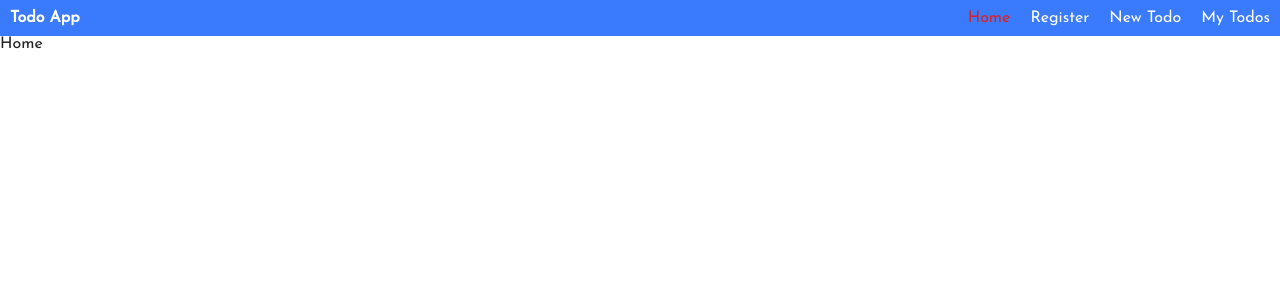
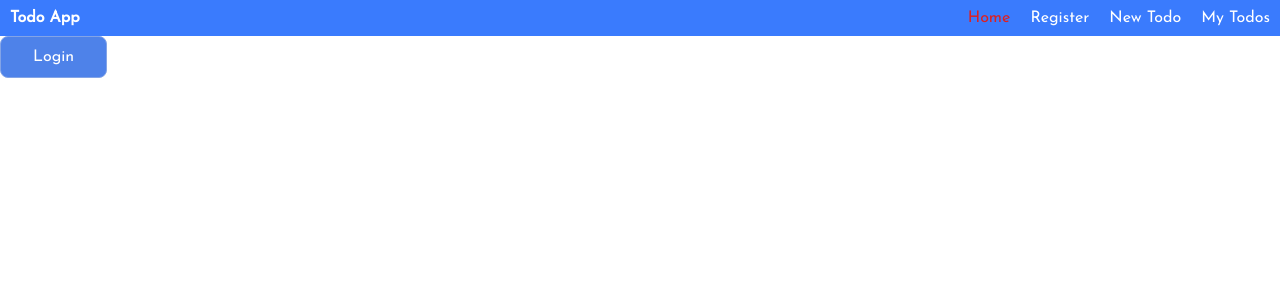
Before and after one commit to AlexOla-NG/MERN-TodoApp, a React (Vite) app: page / in a window 1280 px wide. Shown: the top 300 px of the page. Built offline with nearby package versions, Linux system fonts and the light colour scheme.

Commit message:
🔥feat: setup button component

```diff
--- /dev/null
+++ b/src/components/button/Button.tsx
@@ -0,0 +1,43 @@
+import { z } from "zod";
+
+const buttonSchema = z.object({
+	title: z.string(),
+	type: z.enum(["submit", "button"]),
+	disabled: z.boolean().optional(),
+	handleClick: z.function().args().optional(),
+});
+type IButton = z.infer<typeof buttonSchema>;
+
+// TODO: stopped here
+// finish styling btn
+// add disabled styles
+
+const Button = (props: IButton) => {
+	const { title, type, disabled, handleClick } = props;
+
+	const handleClickButton = () => {
+		if (handleClick) {
+			handleClick();
+		}
+	};
+
+	return (
+		<button
+			className="btn"
+			type={type}
+			disabled={disabled}
+			onClick={handleClickButton}
+		>
+			<span></span>
+			{title}
+			<span></span>
+		</button>
+	);
+};
+
+Button.defaultProps = {
+	title: "login",
+	type: "button",
+};
+
+export default Button;
--- a/src/css/main.css
+++ b/src/css/main.css
@@ -71,9 +71,9 @@ textarea {
 }
 
 button {
-  background: hsl(185, 53%, 15%);
-  border: 0.1em solid hsl(185, 53%, 34%);
-  border-radius: 100vw;
+  background: hsl(220, 78%, 61%);
+  border: 0.1em solid hsl(220, 68%, 71%);
+  border-radius: 0.5rem;
   color: #fff;
   cursor: pointer;
   font: inherit;
@@ -86,7 +86,7 @@ button {
 
 button:hover,
 button:focus-visible {
-  background: hsl(185, 53%, 34%);
+  background: hsl(220, 68%, 71%);
 }
 
 button:disabled {
@@ -176,8 +176,7 @@ ul {
   content: "";
   position: absolute;
   z-index: -1;
-  background: hsl(200, 60%, 20%);
-  /* background: hotpink; */
+  background: hsl(220, 78%, 61%);
   width: 10%;
   aspect-ratio: 1;
   border-radius: 50%;
--- a/src/scss/abstracts/_variables.scss
+++ b/src/scss/abstracts/_variables.scss
@@ -33,6 +33,8 @@ $mid-grey: hsl(0, 0%, 60%) !default;
 $dark-grey: hsl(0, 0%, 27%) !default;
 
 $primary-color: hsl(220, 98%, 61%);
+$btn-color: hsl(220, 78%, 61%);
+$btn-color-hover: hsl(220, 68%, 71%);
 $secondary-color: hsl(0, 0%, 47%);
 $highlight-color: hsl(0, 75%, 50%);
 $very-dark-blue: hsl(235, 21%, 11%);
--- a/src/scss/base/_base.scss
+++ b/src/scss/base/_base.scss
@@ -75,9 +75,9 @@ textarea {
 }
 
 button {
-	background: hsl(185, 53%, 15%);
-	border: 0.1em solid hsl(185, 53%, 34%);
-	border-radius: 100vw;
+	background: $btn-color;
+	border: 0.1em solid $btn-color-hover;
+	border-radius: 0.5rem;
 	color: #fff;
 	cursor: pointer;
 	font: inherit;
@@ -91,7 +91,7 @@ button {
 
 button:hover,
 button:focus-visible {
-	background: hsl(185, 53%, 34%);
+	background: $btn-color-hover;
 }
 
 button:disabled {
--- a/src/scss/components/_button.scss
+++ b/src/scss/components/_button.scss
@@ -1,6 +1,7 @@
 // -----------------------------------------------------------------------------
 // This file contains all styles related to the button component.
 // -----------------------------------------------------------------------------
+@use "../abstracts" as *;
 
 .btn > span {
 	position: absolute;
@@ -26,8 +27,7 @@
 	content: "";
 	position: absolute;
 	z-index: -1;
-	background: hsl(200 60% 20%);
-	/* background: hotpink; */
+	background: $btn-color;
 	width: 10%;
 	aspect-ratio: 1;
 	border-radius: 50%;
--- a/src/views/home/Home.tsx
+++ b/src/views/home/Home.tsx
@@ -1,8 +1,13 @@
 import React from "react";
 import AnimatedWrapper from "../../routes/AnimatedWrapper";
+import Button from "../../components/button/Button";
 
 const Home = () => {
-	return <AnimatedWrapper>Home</AnimatedWrapper>;
+	return (
+		<AnimatedWrapper>
+			<Button />
+		</AnimatedWrapper>
+	);
 };
 
 export default Home;
```
Also changed, not shown: 1 other file (tests, documents, lock files or other folders).
